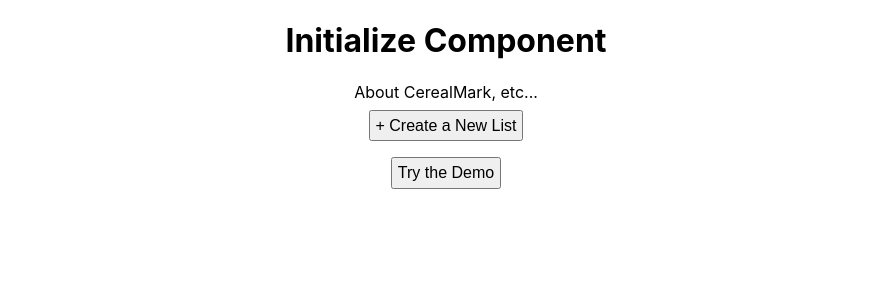
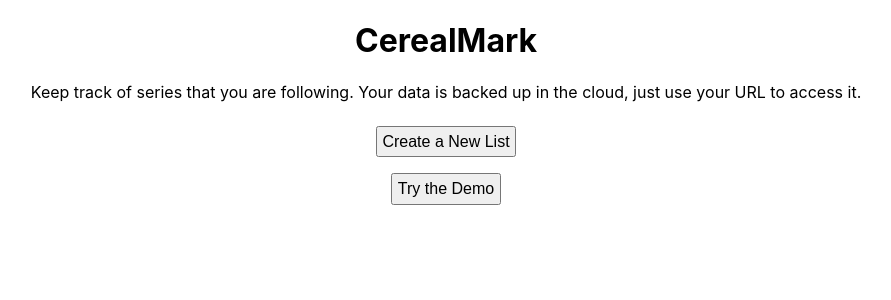
Before and after one commit to jimxlin/cereal-mark, a React (Create React App) app: page / in a window 1280 px wide. Shown: the top 300 px of the page, without its empty margins (194-1085 px from the left). Built offline with nearby package versions, Linux system fonts and the light colour scheme.

Commit message:
Update initialize page

```diff
--- a/src/App.tsx
+++ b/src/App.tsx
@@ -25,7 +25,6 @@
   const [seriesItems, setSeriesItems] = useState<Array<SeriesItem> | undefined>(
     undefined
   );
-  const [invalidCollection, setInvalidCollection] = useState(false);
 
   const hydrateCollection = (collection: Collection): void => {
     setCollectionId(collection.id);
@@ -46,8 +45,7 @@
       try {
         const collection = await getCollection(id);
         if (!collection) {
-          setInvalidCollection(true);
-          setIsLoading(false);
+          setError("Invalid URL");
           return;
         }
         hydrateCollection(collection);
@@ -194,7 +192,6 @@
           <Initialize
             setIsLoading={setIsLoading}
             enterDemoMode={enterDemoMode}
-            invalidCollection={invalidCollection}
           />
         )}
       </SetErrorContext.Provider>
--- a/src/components/Initialize.tsx
+++ b/src/components/Initialize.tsx
@@ -7,10 +7,9 @@
 type Props = {
   setIsLoading: (loading: boolean) => void;
   enterDemoMode: () => void;
-  invalidCollection: boolean;
 };
 
-function Initialize({ setIsLoading, enterDemoMode, invalidCollection }: Props) {
+function Initialize({ setIsLoading, enterDemoMode }: Props) {
   const setError = useContext(SetErrorContext);
   const initialize = async (): Promise<void> => {
     setIsLoading(false);
@@ -37,11 +36,13 @@
 
   return (
     <div>
-      <h1>Initialize Component</h1>
-      <div>About CerealMark, etc...</div>
-      {invalidCollection && <div>Not a valid URL.</div>}
+      <h1>CerealMark</h1>
+      <p>
+        Keep track of series that you are following. Your data is backed up in
+        the cloud, just use your URL to access it.
+      </p>
       <div>
-        <button onClick={initialize}>+ Create a New List</button>
+        <button onClick={initialize}>Create a New List</button>
       </div>
       <div>
         <button onClick={enterDemoMode}>Try the Demo</button>
```
